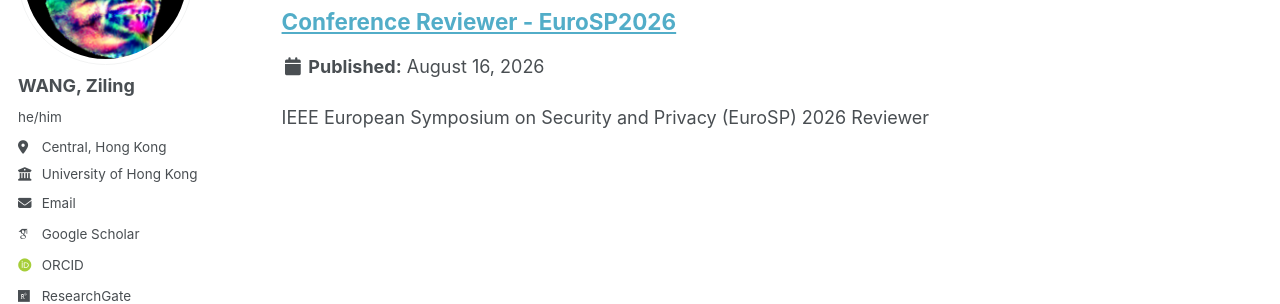
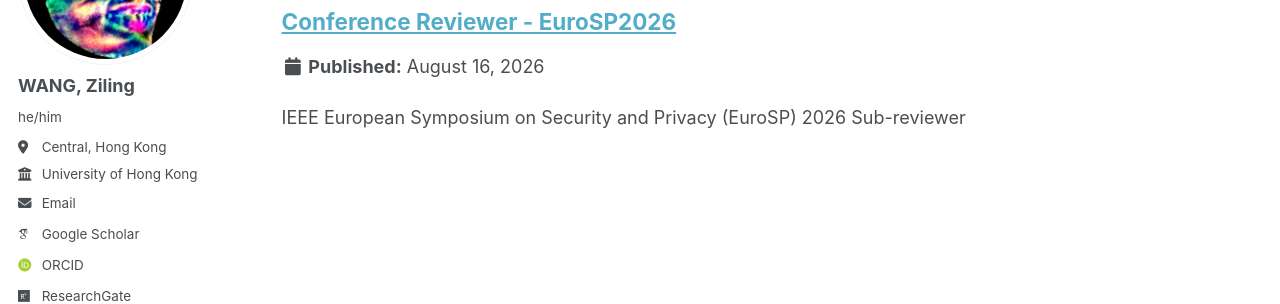
Before and after one commit to Michael-wzl/Michael-wzl.github.io, a Jekyll site: the page built from _pages/services.html, in a window 1280 px wide. Shown: the part 209-513 px from the top of the page. Built offline with Jekyll 4.4.1, drawn with Linux system fonts in a browser that asks for light colours; some web fonts are replaced; a script that is not in the unit is left out.

```diff
--- a/_services/service-1.md
+++ b/_services/service-1.md
@@ -1,6 +1,6 @@
 ---
 title: "Conference Reviewer - EuroSP2026"
-excerpt: "IEEE European Symposium on Security and Privacy (EuroSP) 2026 Reviewer"
+excerpt: "IEEE European Symposium on Security and Privacy (EuroSP) 2026 Sub-reviewer"
 collection: services
 ---
 
```
Also changed, not shown: _pages/about.md (+1 -0 lines).
